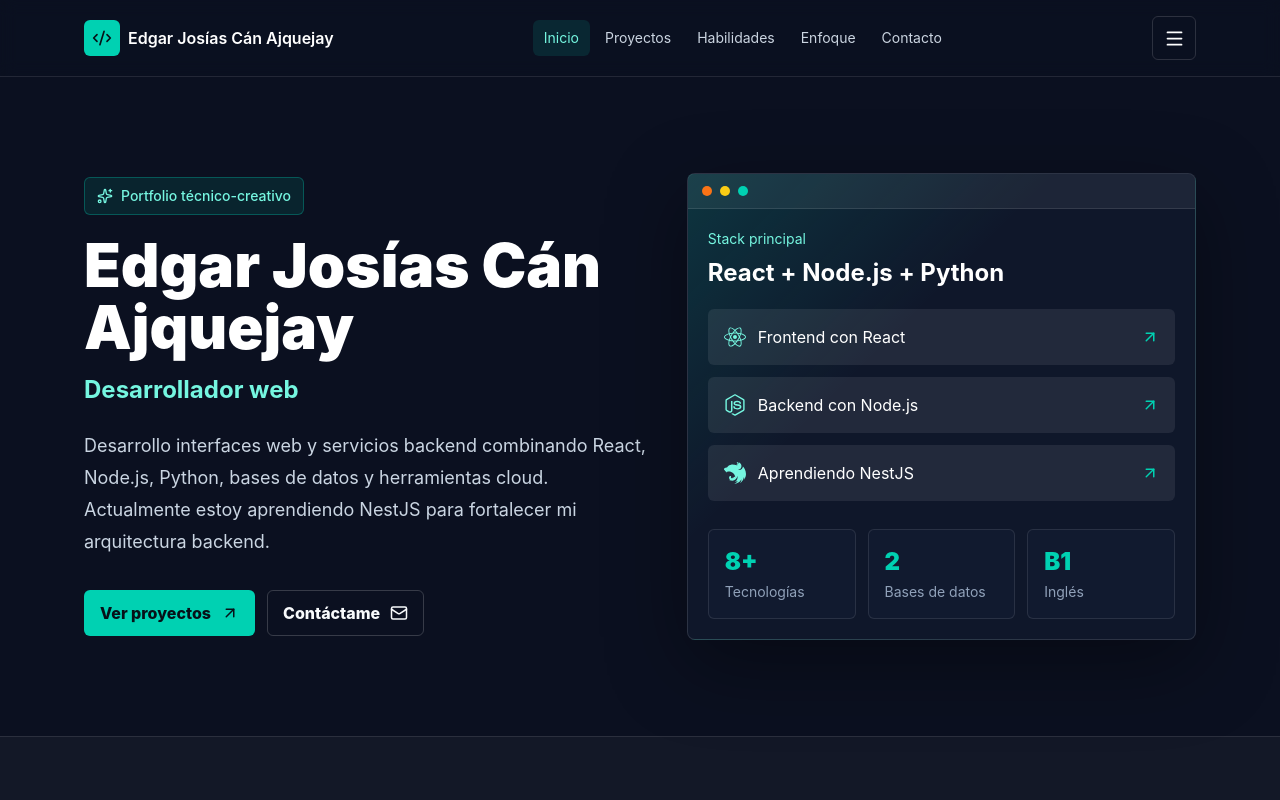
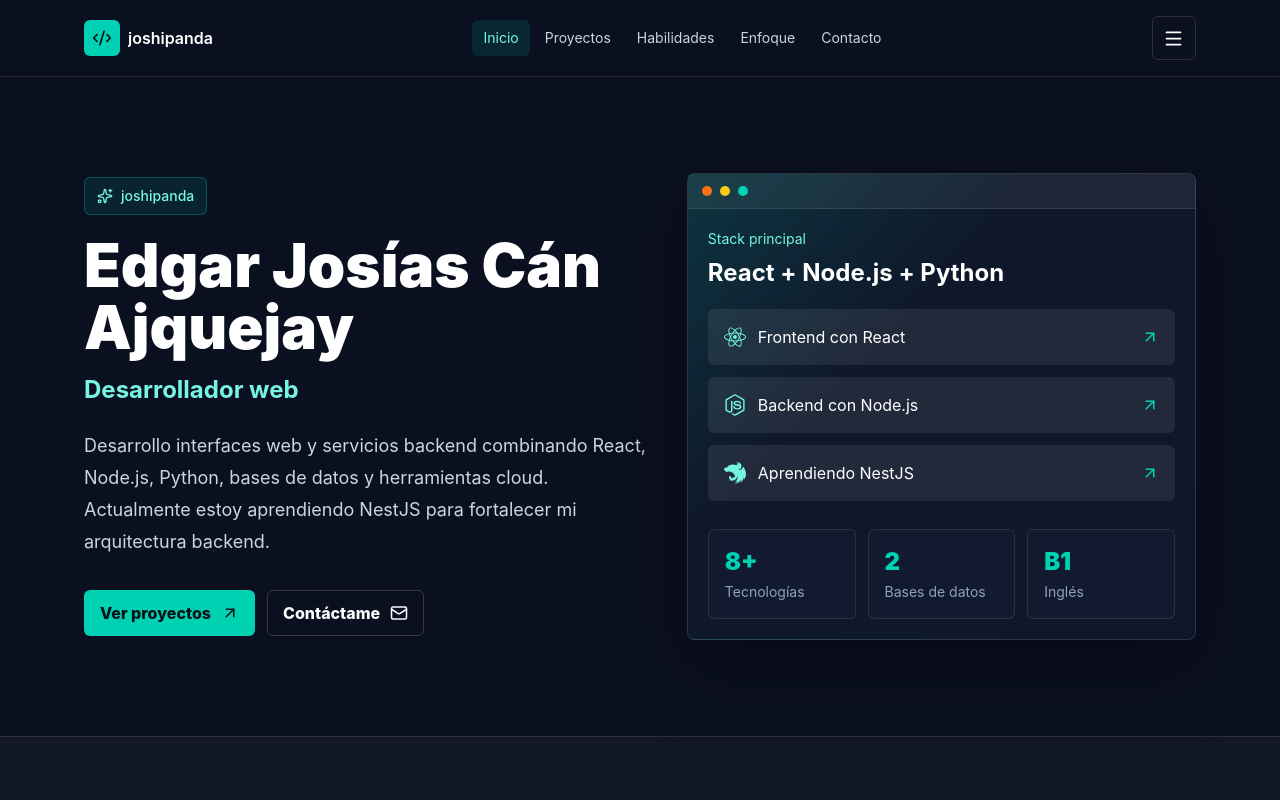
Before and after one commit to joshi20022021/CV_2026, a React (Vite) app: page / in a window 1280 px wide. Shown: the top 800 px of the page. Built offline with nearby package versions, Linux system fonts and the light colour scheme.

Commit message:
Rename site to joshipanda

```diff
--- a/index.html
+++ b/index.html
@@ -6,9 +6,9 @@
     <meta name="viewport" content="width=device-width, initial-scale=1.0" />
     <meta
       name="description"
-      content="Portfolio de Edgar Josías Cán Ajquejay, desarrollador web con experiencia en React, Node.js, Python, bases de datos, nube y contenido audiovisual."
+      content="joshipanda, portfolio de Edgar Josías Cán Ajquejay, desarrollador web con experiencia en React, Node.js, Python, bases de datos, nube y contenido audiovisual."
     />
-    <title>Edgar Josías Cán Ajquejay | Portfolio</title>
+    <title>joshipanda | Edgar Josías Cán Ajquejay</title>
   </head>
   <body>
     <div id="root"></div>
--- a/package.json
+++ b/package.json
@@ -1,5 +1,5 @@
 {
-  "name": "portfolio-react",
+  "name": "joshipanda",
   "private": true,
   "version": "0.0.0",
   "type": "module",
--- a/src/App.jsx
+++ b/src/App.jsx
@@ -67,6 +67,7 @@
   }, [])
 
   const profile = {
+    siteName: 'joshipanda',
     name: 'Edgar Josías Cán Ajquejay',
     role: 'Desarrollador web',
     email: 'josiascan2002@gmail.com',
@@ -189,7 +190,7 @@
             <span className="flex h-9 w-9 shrink-0 items-center justify-center rounded-md bg-[#00d1b2] text-[#071118]">
               <Code2 size={20} />
             </span>
-            <span className="truncate">{profile.name}</span>
+            <span className="truncate">{profile.siteName}</span>
           </a>
           <div className="hidden items-center gap-1 text-sm text-slate-300 md:flex">
             {sections.map((section) => (
@@ -216,7 +217,7 @@
         <div className="reveal">
           <p className="mb-5 inline-flex items-center gap-2 rounded-md border border-[#00d1b2]/30 bg-[#00d1b2]/10 px-3 py-2 text-sm font-medium text-[#75f6e0]">
             <Sparkles size={16} />
-            Portfolio técnico-creativo
+            {profile.siteName}
           </p>
           <h1 className="max-w-3xl text-5xl font-black leading-[1.02] tracking-normal sm:text-6xl">
             {profile.name}
```
Also changed, not shown: 2 other files (tests, documents, lock files or other folders).
